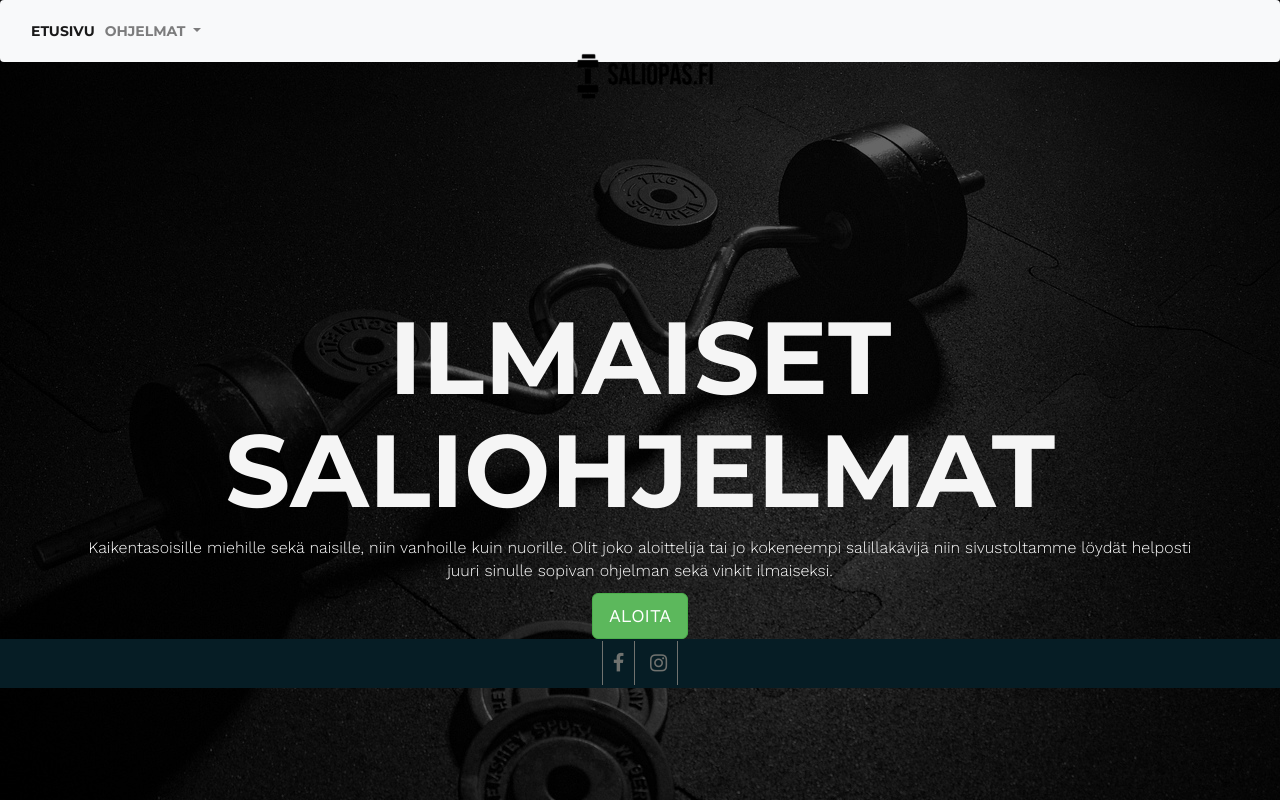
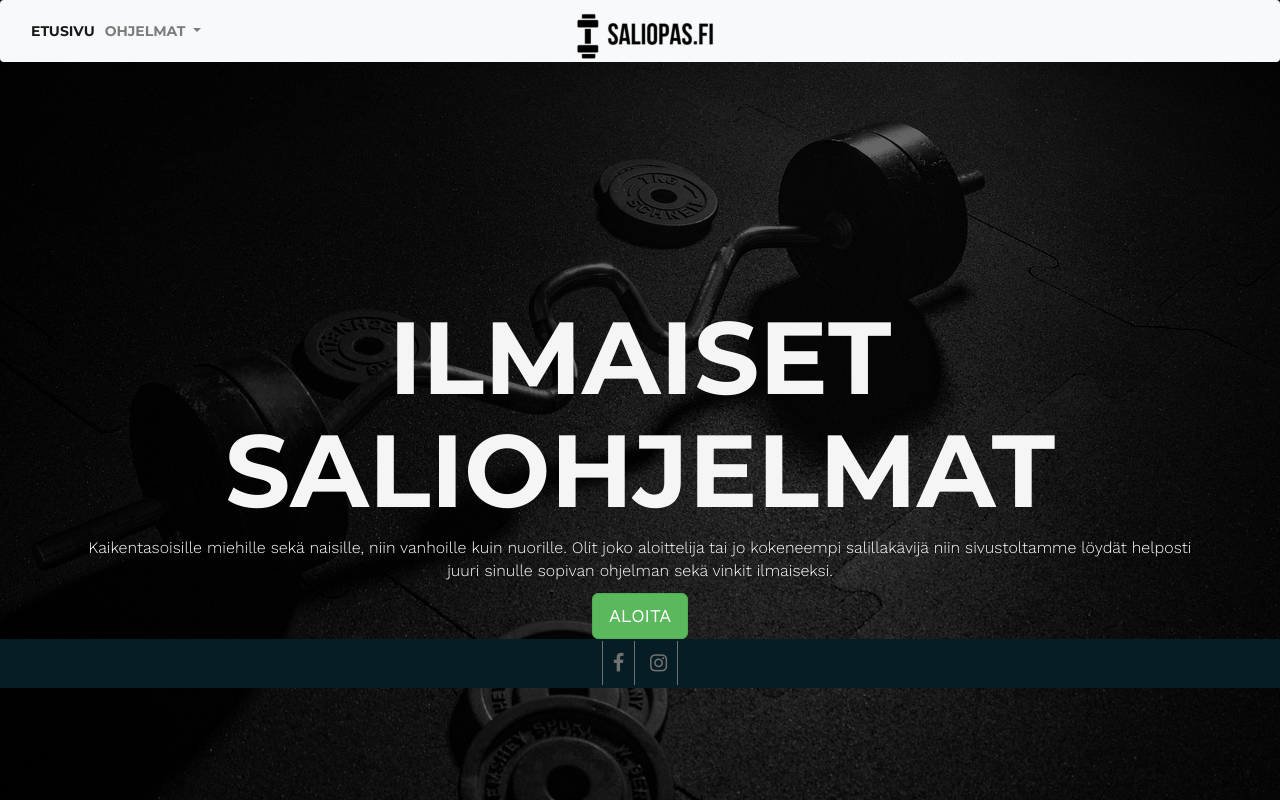
Before and after one commit to rekomakela/saliopas.fi, a plain HTML site: page index.html in a window 1280 px wide. Drawn offline with nearby package versions, Linux system fonts and the light colour scheme.

Commit message:
Update sali.css

```diff
--- a/styles/sali.css
+++ b/styles/sali.css
@@ -146,7 +146,7 @@ ol { display:table; margin:0 auto;}
     }
 
     .brandi {
-        margin-top:-35px;
+        margin-top:-75px;
     }
 
 
```
